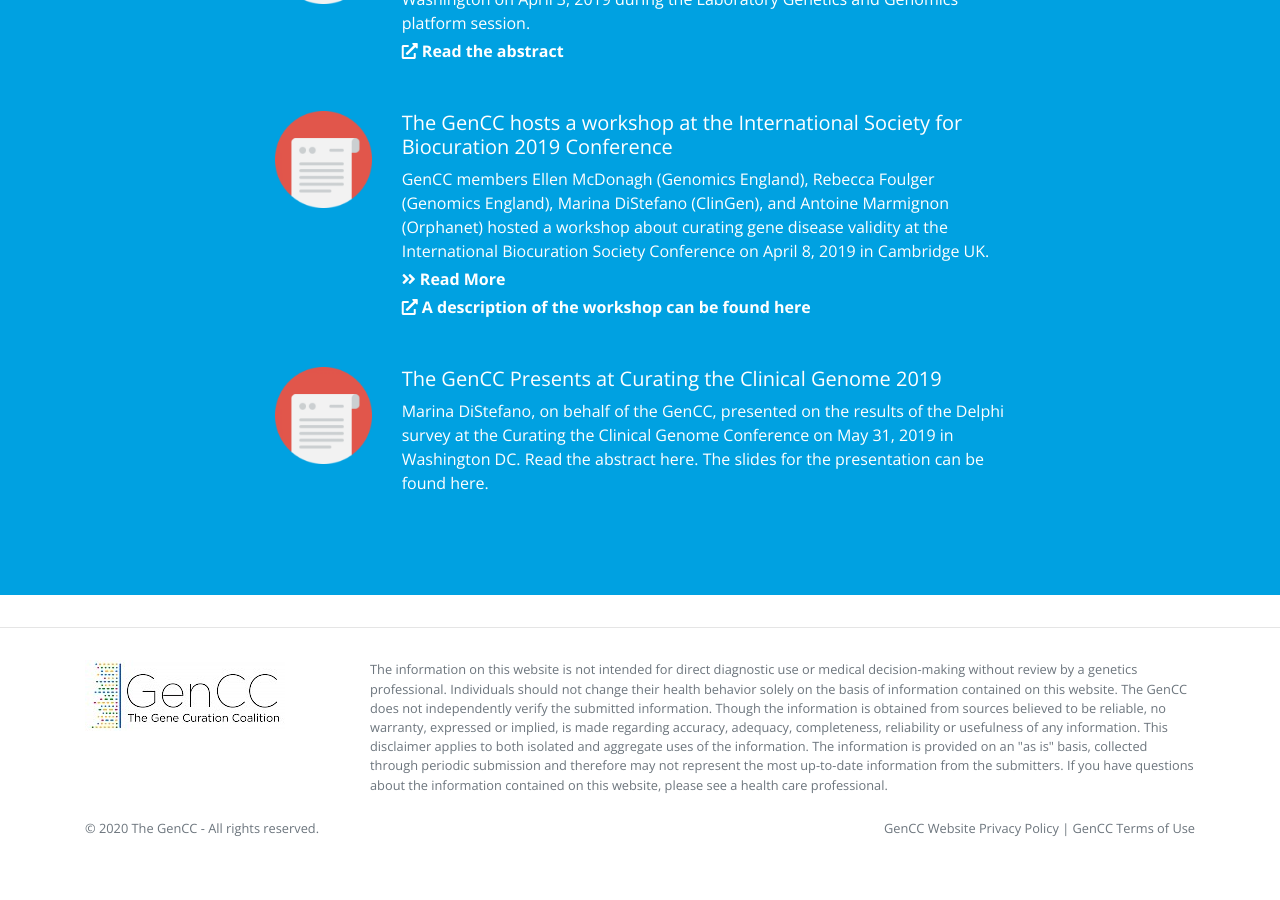
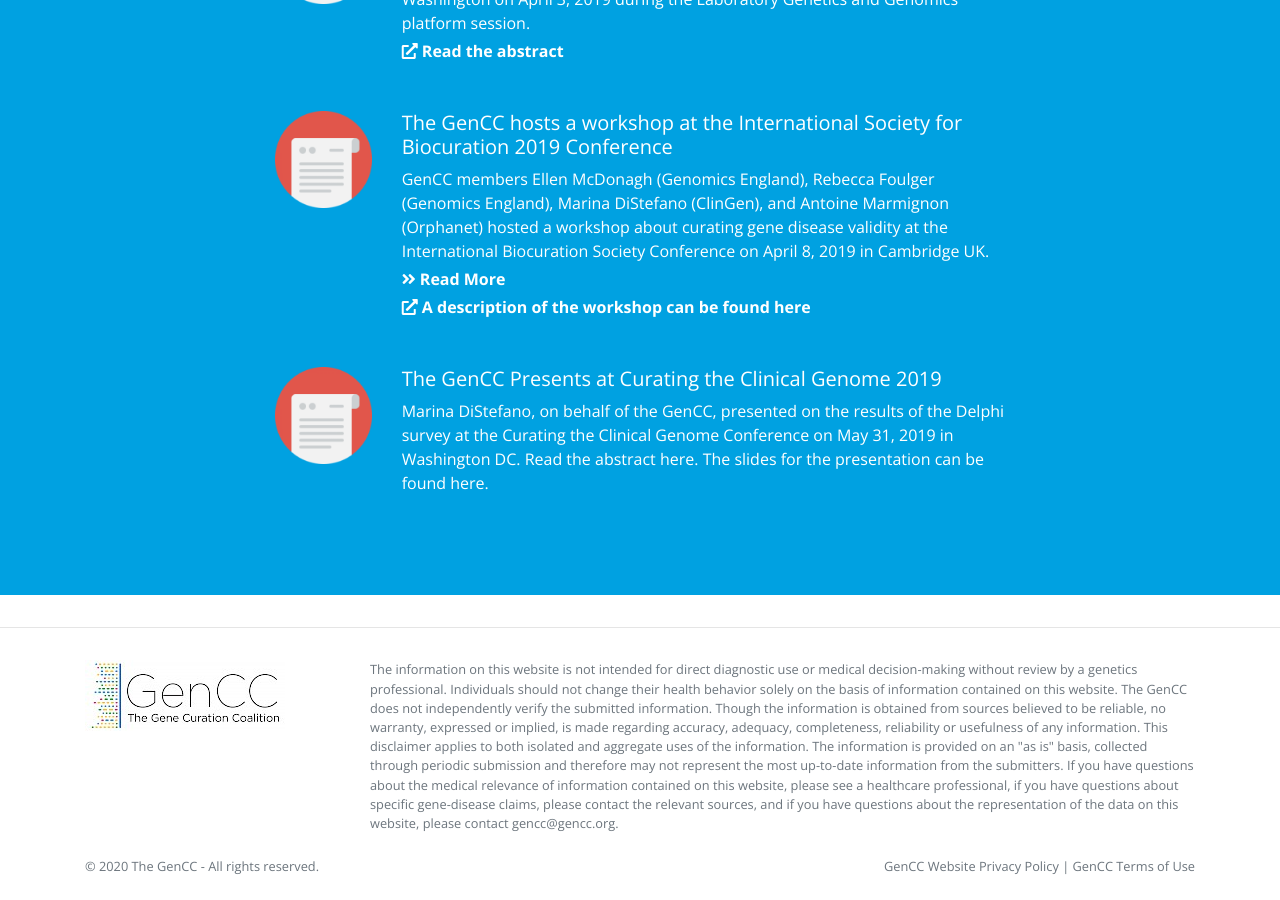
Before and after one commit to GeneCurationCoalition/gencc-website, a Jekyll site: the page built from docs/index.md, in a window 1280 px wide and 900 px high, scrolled down 2035 px. Built offline with Jekyll 4.4.1, drawn with Linux system fonts in a browser that asks for light colours; before the commit the page ends 2897 px from its top, so only the background shows below that.

Commit message:
Update footer.html
Updated with Heidi's edited disclaimer text

```diff
--- a/docs/_includes/footer.html
+++ b/docs/_includes/footer.html
@@ -11,7 +11,7 @@
             </div>
             <div class="col-sm-12 col-md-9">
                 <div class="footer-contact-info text-muted text-sm small ">
-                    <p>The information on this website is not intended for direct diagnostic use or medical decision-making without review by a genetics professional. Individuals should not change their health behavior solely on the basis of information contained on this website. The GenCC does not independently verify the submitted information. Though the information is obtained from sources believed to be reliable, no warranty, expressed or implied, is made regarding accuracy, adequacy, completeness, reliability or usefulness of any information. This disclaimer applies to both isolated and aggregate uses of the information. The information is provided on an "as is" basis, collected through periodic submission and therefore may not represent the most up-to-date information from the submitters. If you have questions about the information contained on this website, please see a health care professional.</p>
+                    <p>The information on this website is not intended for direct diagnostic use or medical decision-making without review by a genetics professional. Individuals should not change their health behavior solely on the basis of information contained on this website. The GenCC does not independently verify the submitted information. Though the information is obtained from sources believed to be reliable, no warranty, expressed or implied, is made regarding accuracy, adequacy, completeness, reliability or usefulness of any information. This disclaimer applies to both isolated and aggregate uses of the information. The information is provided on an "as is" basis, collected through periodic submission and therefore may not represent the most up-to-date information from the submitters. If you have questions about the medical relevance of information contained on this website, please see a healthcare professional, if you have questions about specific gene-disease claims, please contact the relevant sources, and if you have questions about the representation of the data on this website, please contact gencc@gencc.org.</p>
                 </div>
             </div>
             <div class="col-sm-12 mb-4">
```
